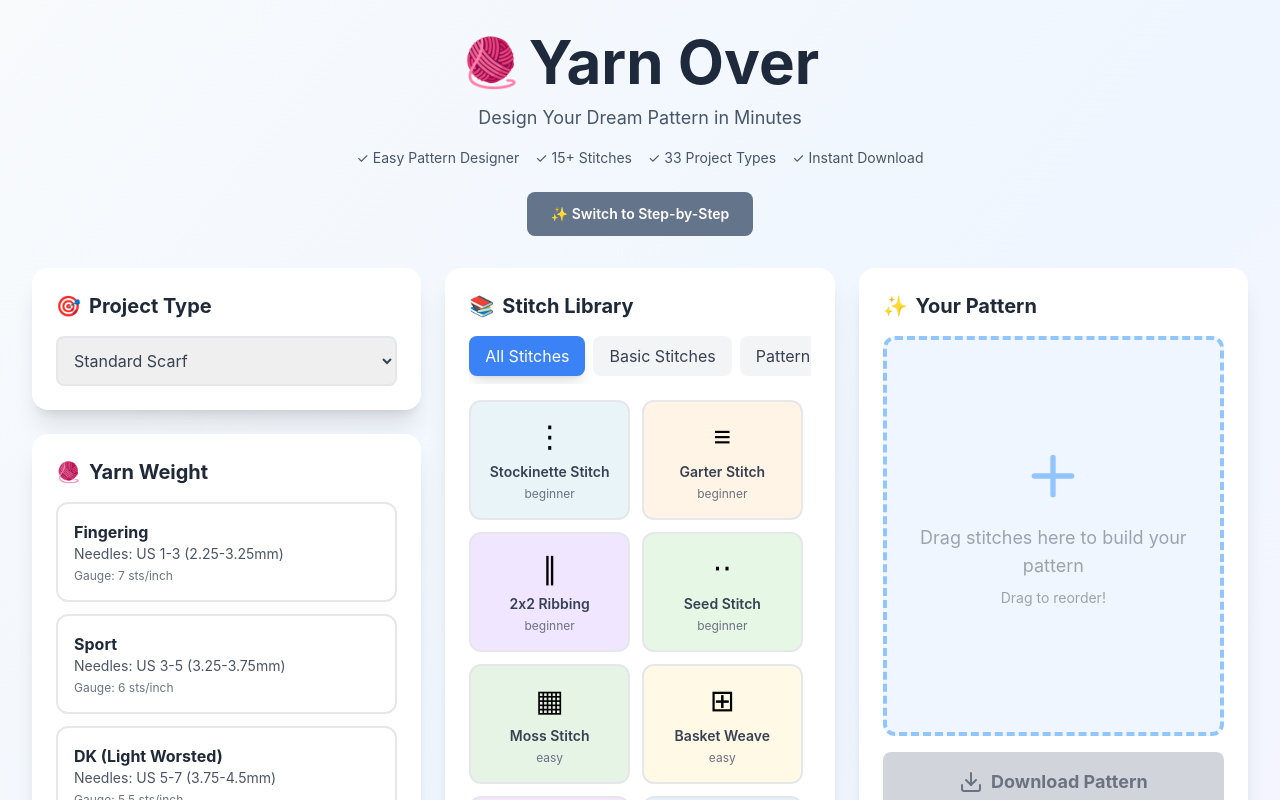
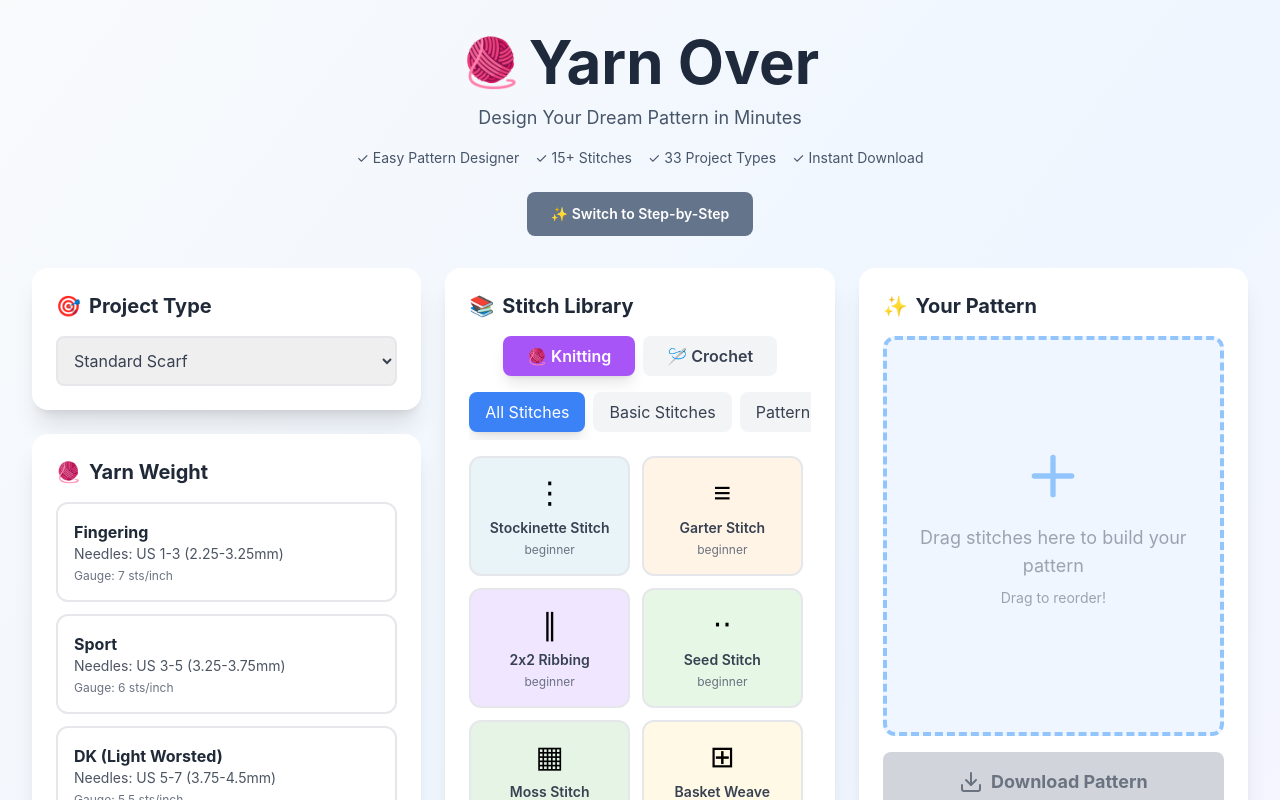
Before and after one commit to Yarn-Over/yarn-over, a React (Vite) app: page / in a window 1280 px wide. Shown: the top 800 px of the page. Built offline with nearby package versions, Linux system fonts and the light colour scheme.

Commit message:
Update App.jsx
Crochet added back in

```diff
--- a/src/App.jsx
+++ b/src/App.jsx
@@ -771,6 +771,31 @@ const YarnOverApp = () => {
             {wizardStep === 4 && (
               <div>
                 <h2 className="text-2xl font-bold mb-4 text-gray-800">Choose your stitch pattern</h2>
+
+                {/* Knit/Crochet Toggle */}
+                <div className="flex gap-2 mb-4 justify-center">
+                  <button
+                    onClick={() => setSelectedCraft('knit')}
+                    className={`px-6 py-3 rounded-lg font-semibold transition-all ${
+                      selectedCraft === 'knit'
+                        ? 'bg-purple-500 text-white shadow-lg'
+                        : 'bg-gray-100 text-gray-700 hover:bg-gray-200'
+                    }`}
+                  >
+                    🧶 Knitting
+                  </button>
+                  <button
+                    onClick={() => setSelectedCraft('crochet')}
+                    className={`px-6 py-3 rounded-lg font-semibold transition-all ${
+                      selectedCraft === 'crochet'
+                        ? 'bg-pink-500 text-white shadow-lg'
+                        : 'bg-gray-100 text-gray-700 hover:bg-gray-200'
+                    }`}
+                  >
+                    🪡 Crochet
+                  </button>
+                </div>
+
                 <p className="text-gray-600 mb-4">Drag a stitch below to get started!</p>
                 <div className="grid grid-cols-2 md:grid-cols-3 gap-3 mb-6 max-h-64 overflow-y-auto">
                   {getFilteredStitches().map(stitch => (
@@ -1017,6 +1042,30 @@ const YarnOverApp = () => {
                 <span>📚</span> Stitch Library
               </h2>
 
+              {/* Knit/Crochet Toggle */}
+              <div className="flex gap-2 mb-4 justify-center">
+                <button
+                  onClick={() => setSelectedCraft('knit')}
+                  className={`px-6 py-2 rounded-lg font-semibold transition-all ${
+                    selectedCraft === 'knit'
+                      ? 'bg-purple-500 text-white shadow-lg'
+                      : 'bg-gray-100 text-gray-700 hover:bg-gray-200'
+                  }`}
+                >
+                  🧶 Knitting
+                </button>
+                <button
+                  onClick={() => setSelectedCraft('crochet')}
+                  className={`px-6 py-2 rounded-lg font-semibold transition-all ${
+                    selectedCraft === 'crochet'
+                      ? 'bg-pink-500 text-white shadow-lg'
+                      : 'bg-gray-100 text-gray-700 hover:bg-gray-200'
+                  }`}
+                >
+                  🪡 Crochet
+                </button>
+              </div>
+
               {/* Category Filter */}
               <div className="flex gap-2 mb-4 overflow-x-auto pb-2">
                 {Object.entries(categories).map(([key, label]) => (
```
